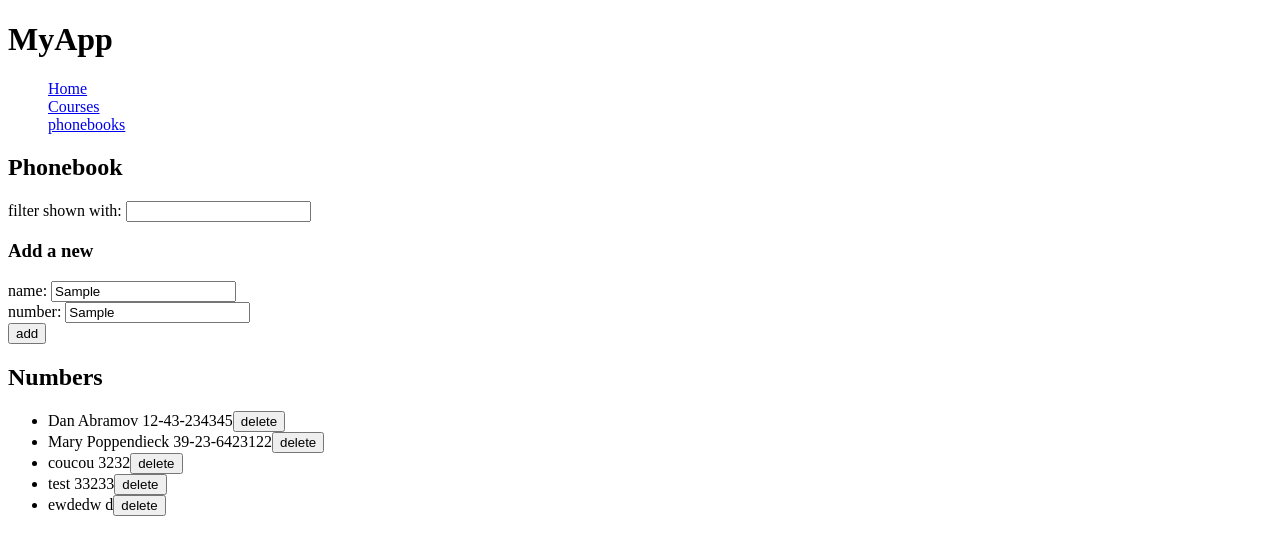
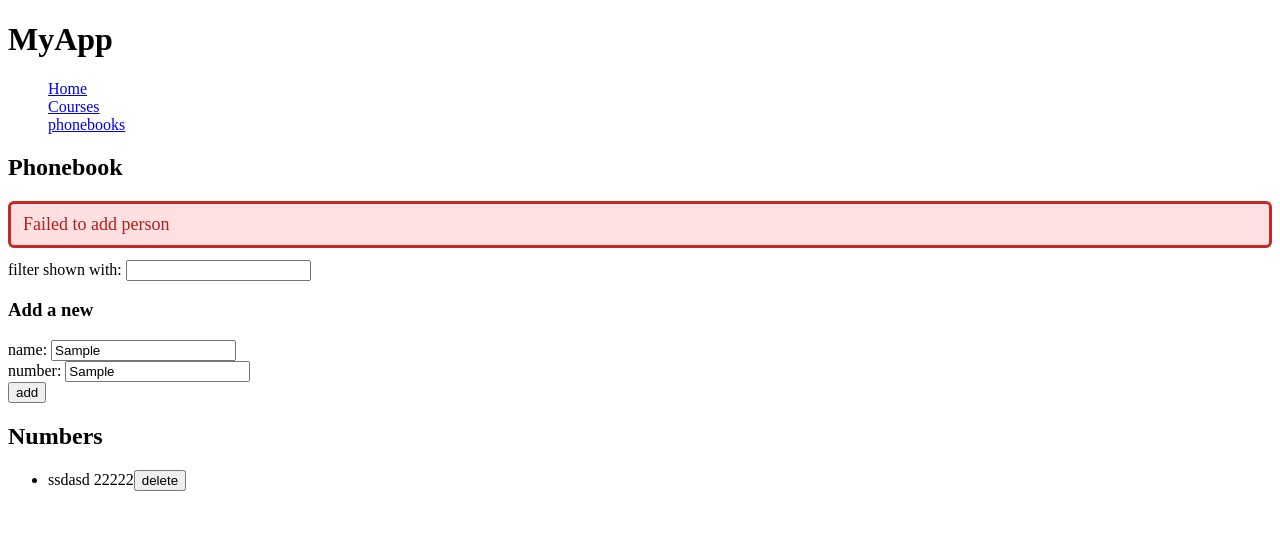
Before and after one commit to JulienLouisSchneider/prw3-react-part2, a React (Vite) app: page /phonebooks in a window 1280 px wide. Both pictures are taken after typing "Sample", "Sample" into the empty fields and a click on the button "add". Shown: the top 554 px of the page. Built offline with nearby package versions, Linux system fonts and the light colour scheme; no server answers; data requests are answered from the project's data file.

Commit message:
feat: exercise 2.17

```diff
--- a/db.json
+++ b/db.json
@@ -1,29 +1,9 @@
 {
   "persons": [
     {
-      "name": "Dan Abramov",
-      "number": "12-43-234345",
-      "id": "3"
-    },
-    {
-      "name": "Mary Poppendieck",
-      "number": "39-23-6423122",
-      "id": "4"
-    },
-    {
-      "id": 3,
-      "name": "coucou",
-      "number": "3232"
-    },
-    {
-      "id": 3,
-      "name": "test",
-      "number": "33233"
-    },
-    {
-      "id": "1dbb",
-      "name": "ewdedw",
-      "number": "d"
+      "id": "c077",
+      "name": "ssdasd",
+      "number": "22222"
     }
   ]
 }
--- a/src/App.jsx
+++ b/src/App.jsx
@@ -4,6 +4,7 @@ import PhoneBook from "./pages/PhoneBook.jsx";
 
 
 const App = () => {
+
     return (
         <BrowserRouter>
             <h1>MyApp</h1>
--- /dev/null
+++ b/src/components/Notification.jsx
@@ -0,0 +1,11 @@
+const Notification = ({ message, type }) => {
+    if (!message) return null
+
+    return (
+        <div className={`notification ${type}`}>
+            {message}
+        </div>
+    )
+}
+
+export default Notification
--- /dev/null
+++ b/src/index.css
@@ -0,0 +1,21 @@
+/* src/index.css */
+
+.notification {
+    font-size: 18px;
+    border-style: solid;
+    border-radius: 6px;
+    padding: 10px 12px;
+    margin-bottom: 12px;
+}
+
+.notification.success {
+    color: #1b5e20;
+    background: #d9f7dd;
+    border-color: #2e7d32;
+}
+
+.notification.error {
+    color: #b71c1c;
+    background: #ffe0e0;
+    border-color: #c62828;
+}
--- a/src/main.jsx
+++ b/src/main.jsx
@@ -1,5 +1,6 @@
 import ReactDOM from 'react-dom/client'
 
 import App from './App'
+import './index.css'
 
 ReactDOM.createRoot(document.getElementById('root')).render(<App />)
--- a/src/pages/PhoneBook.jsx
+++ b/src/pages/PhoneBook.jsx
@@ -1,5 +1,7 @@
 import {useEffect, useState} from 'react'
 import personService from '../services/Person.jsx'
+import Notification from "../components/Notification.jsx"
+
 
 
 import Filter from "../components/persons/Filter.jsx";
@@ -24,6 +26,7 @@ const PhoneBook = () => {
     const [newNumber, setNewNumber] = useState('')
     const [filter, setFilter] = useState('')
 
+
     const addPerson = (event) => {
         event.preventDefault()
 
@@ -40,13 +43,22 @@ const PhoneBook = () => {
             personService
                 .update(existing.id, updatedPerson)
                 .then(returnedPerson => {
-                    setPersons(persons.map(p => p.id !== existing.id ? p : returnedPerson))
-                    setNewName('')
-                    setNewNumber('')
+                    setPersons(
+                        persons.map(p =>
+                            p.id !== existing.id ? p : returnedPerson
+                        )
+                    )
+
+                    showSuccess(`Updated number for ${returnedPerson.name}`)
                 })
                 .catch(() => {
-                    alert(`Impossible de mettre à jour ${existing.name} (peut-être supprimé du serveur)`)
-                    setPersons(persons.filter(p => p.id !== existing.id))
+                    showError(
+                        `Information of ${existing.name} was already removed from server`
+                    )
+
+                    setPersons(
+                        persons.filter(p => p.id !== existing.id)
+                    )
                 })
 
             return
@@ -59,6 +71,11 @@ const PhoneBook = () => {
                 setPersons(persons.concat(returnedPerson))
                 setNewName('')
                 setNewNumber('')
+
+                showSuccess(`Added ${returnedPerson.name}`)
+            })
+            .catch(() => {
+                showError('Failed to add person')
             })
     }
 
@@ -78,6 +95,28 @@ const PhoneBook = () => {
             })
     }
 
+    const [notification, setNotification] = useState(null)
+    const [notificationType, setNotificationType] = useState(null)
+
+    const showSuccess = (message) => {
+        setNotification(message)
+        setNotificationType('success')
+
+        setTimeout(() => {
+            setNotification(null)
+            setNotificationType(null)
+        }, 5000)
+    }
+
+    const showError = (message) => {
+        setNotification(message)
+        setNotificationType('error')
+
+        setTimeout(() => {
+            setNotification(null)
+            setNotificationType(null)
+        }, 5000)
+    }
 
     const handleFilterChange = (e) => setFilter(e.target.value)
     const handleNameChange = (e) => setNewName(e.target.value)
@@ -93,6 +132,8 @@ const PhoneBook = () => {
     return (
         <div>
             <h2>Phonebook</h2>
+            <Notification message={notification} type={notificationType} />
+
             <Filter filter={filter} onFilterChange={handleFilterChange} />
 
             <h3>Add a new</h3>
```
